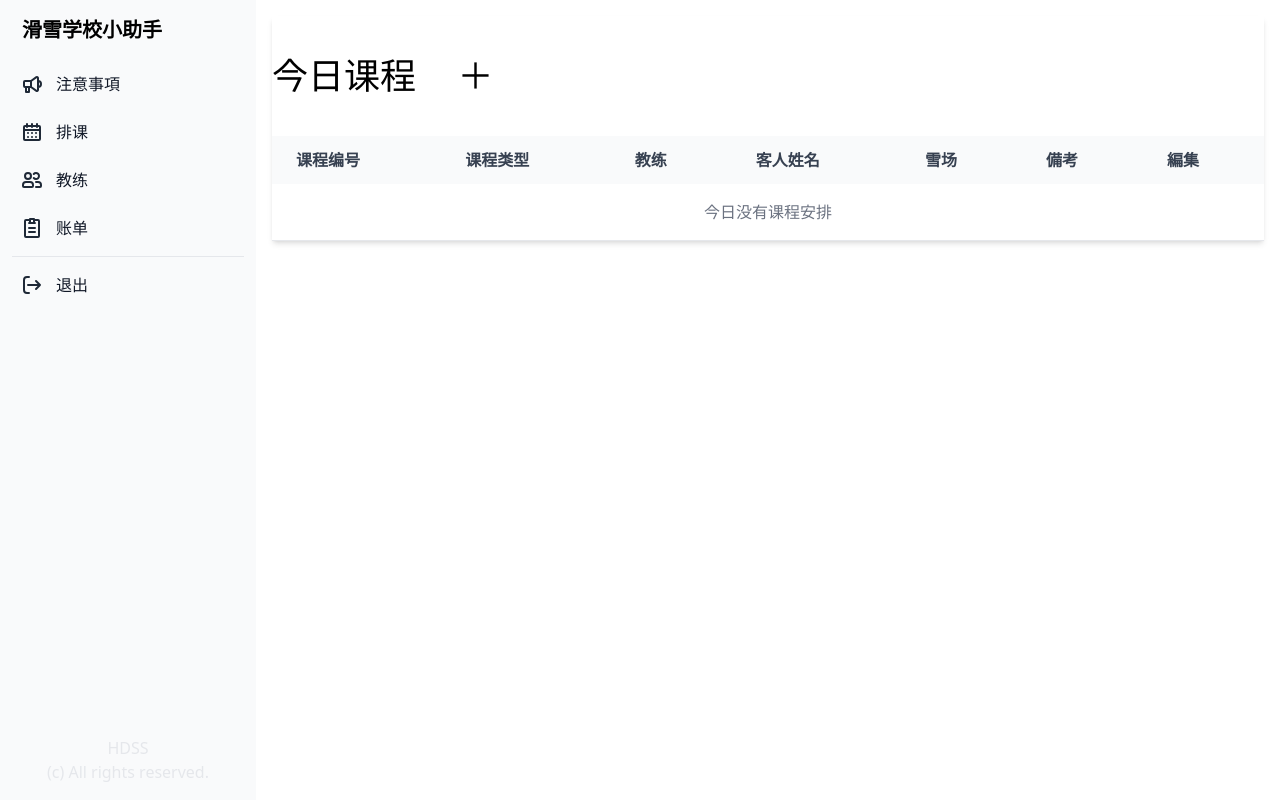
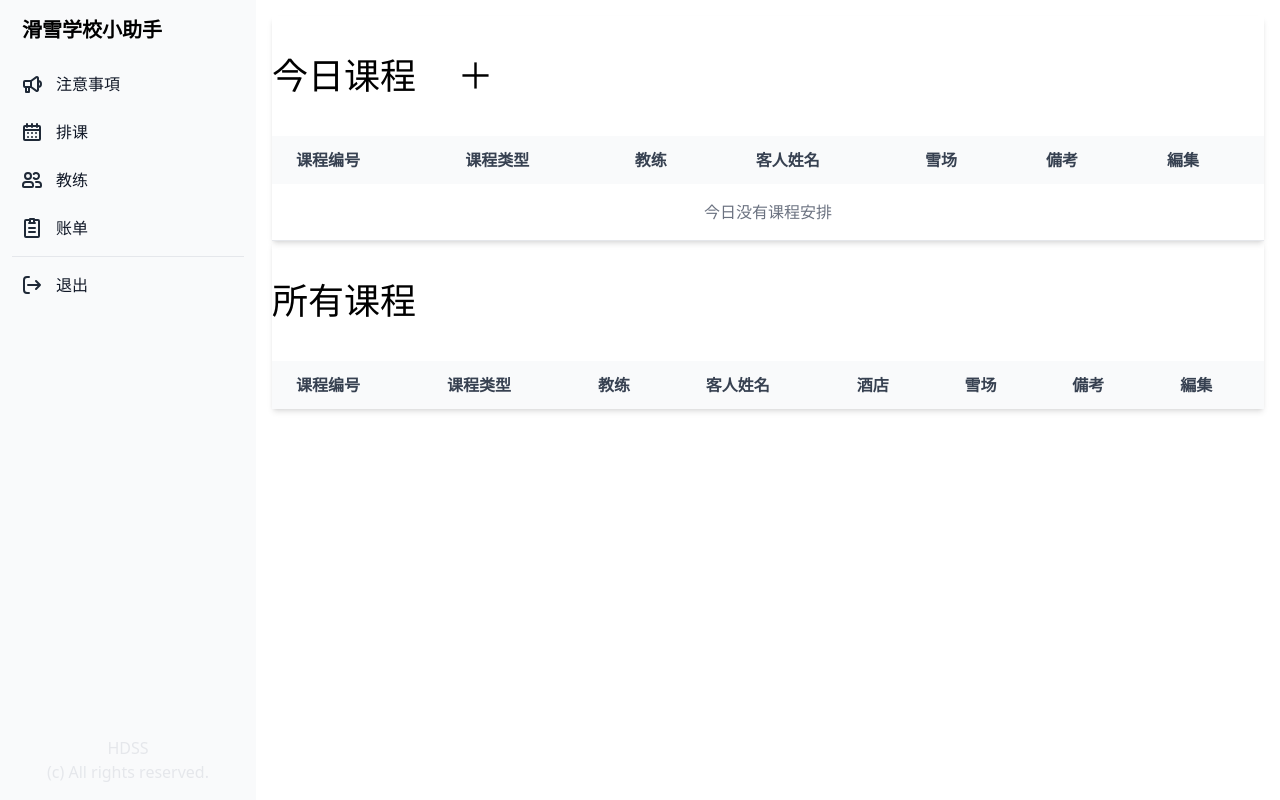
Before and after one commit to One-percent-athlete/ski_school_manager_pro, a Django app: page /schedule/ in a window 1280 px wide. Run offline with Django 5.2, Linux system fonts and the light colour scheme; a user stored in the database is signed in; data comes from the database, SQL or seed files in the repository; lists and menus that the app fills with data are empty; some libraries are stand-ins or nearby versions.

Commit message:
Update schedule

```diff
--- a/manager_app/templates/schedule.html
+++ b/manager_app/templates/schedule.html
@@ -82,5 +82,79 @@
             </tbody>
         </table>
     </div>
+    <div class="relative overflow-x-auto shadow-md">
+        <div class="px-auto">
+            <h1 class="text-4xl py-10">所有课程</h1>
+            <h2 class="text-6xl m-0 mr-3"></h2>
+        </div>
+        <table class="w-full text-normal text-left rtl:text-right text-gray-500 dark:text-gray-400">
+            <thead
+                class="text-normal text-gray-700 uppercase bg-gray-50 whitespace-nowrap dark:bg-gray-700 dark:text-gray-400">
+                <tr>
+                    <th scope="col" class="px-6 py-3">
+                        课程编号
+                    </th>
+                    <th scope="col" class="px-6 py-3">
+                        课程类型
+                    </th>
+                    <th scope="col" class="px-6 py-3">
+                        教练
+                    </th>
+                    <th scope="col" class="px-6 py-3">
+                        客人姓名
+                    </th>
+                    <th scope="col" class="px-6 py-3">
+                        酒店
+                    </th>
+                    <th scope="col" class="px-6 py-3">
+                        雪场
+                    </th>
+                    <th scope="col" class="px-6 py-3">
+                        備考
+                    </th>
+                    <th scope="col" class="px-6 py-3">
+                        編集
+                    </th>
+                </tr>
+            </thead>
+            <tbody>
+                {% if lessons %}
+                {% for lesson in lessons %}
+                {% if lesson.finished == True %}
+                <tr class="border-b">
+                    <th scope="row" class="pl-6 pr-3 py-4 font-medium whitespace-nowrap text-gray-900">
+                        <a href="{% url 'lesson_details' lesson.id %}" style="color: {{ lesson.color }};">
+                            {{ lesson.lesson_number }}
+                        </a>
+                    </th>
+                    <td class="px-6 py-4 whitespace-nowrap">
+                        {{ lesson.lesson_type }}
+                    </td>
+                    <td class="px-6 py-4 whitespace-nowrap">
+                        {{ lesson.instructors.all|join:", " }}
+                    </td>
+                    <td class="px-6 py-4 whitespace-nowrap">
+                        {{ lesson.client }}
+                    </td>
+                    <td class="px-6 py-4 whitespace-nowrap">
+                        {{ lesson.address }}
+                    </td>
+                    <td class="px-6 py-4 whitespace-nowrap">
+                        {{ lesson.place }}
+                    </td>
+                    <td class="px-6 py-4 whitespace-nowrap">
+                        {{ lesson.note }}
+                    </td>
+                    <td class="px-6 py-4 whitespace-nowrap">
+                        <a href="{% url 'lesson_details' lesson.id %}"
+                            class="font-medium text-blue-600 hover:underline">編集</a>
+                    </td>
+                </tr>
+                {% endif %}
+                {% endfor %}
+                {% endif %}
+            </tbody>
+        </table>
+    </div>
 </div>
 {% endblock %}
```
